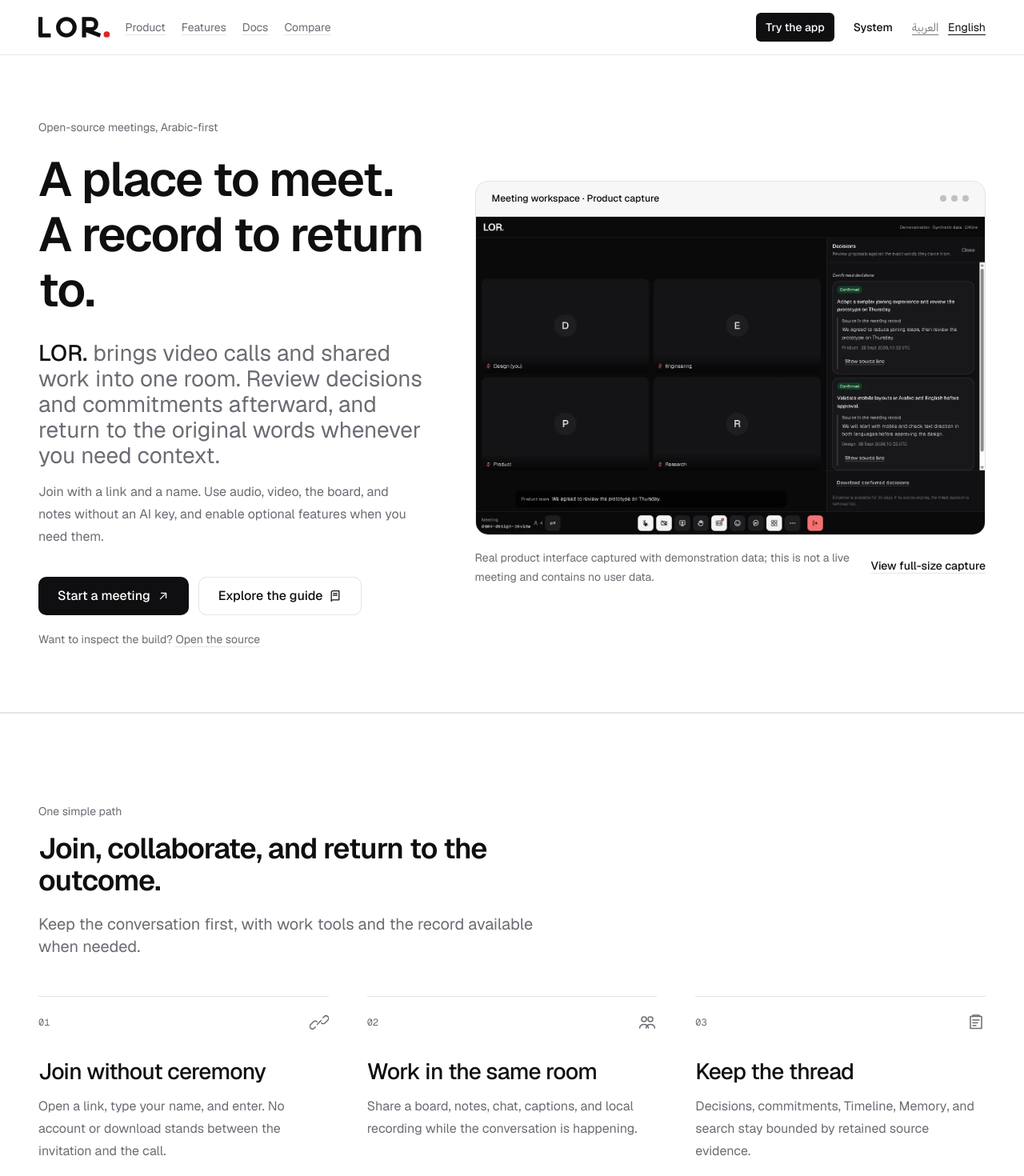
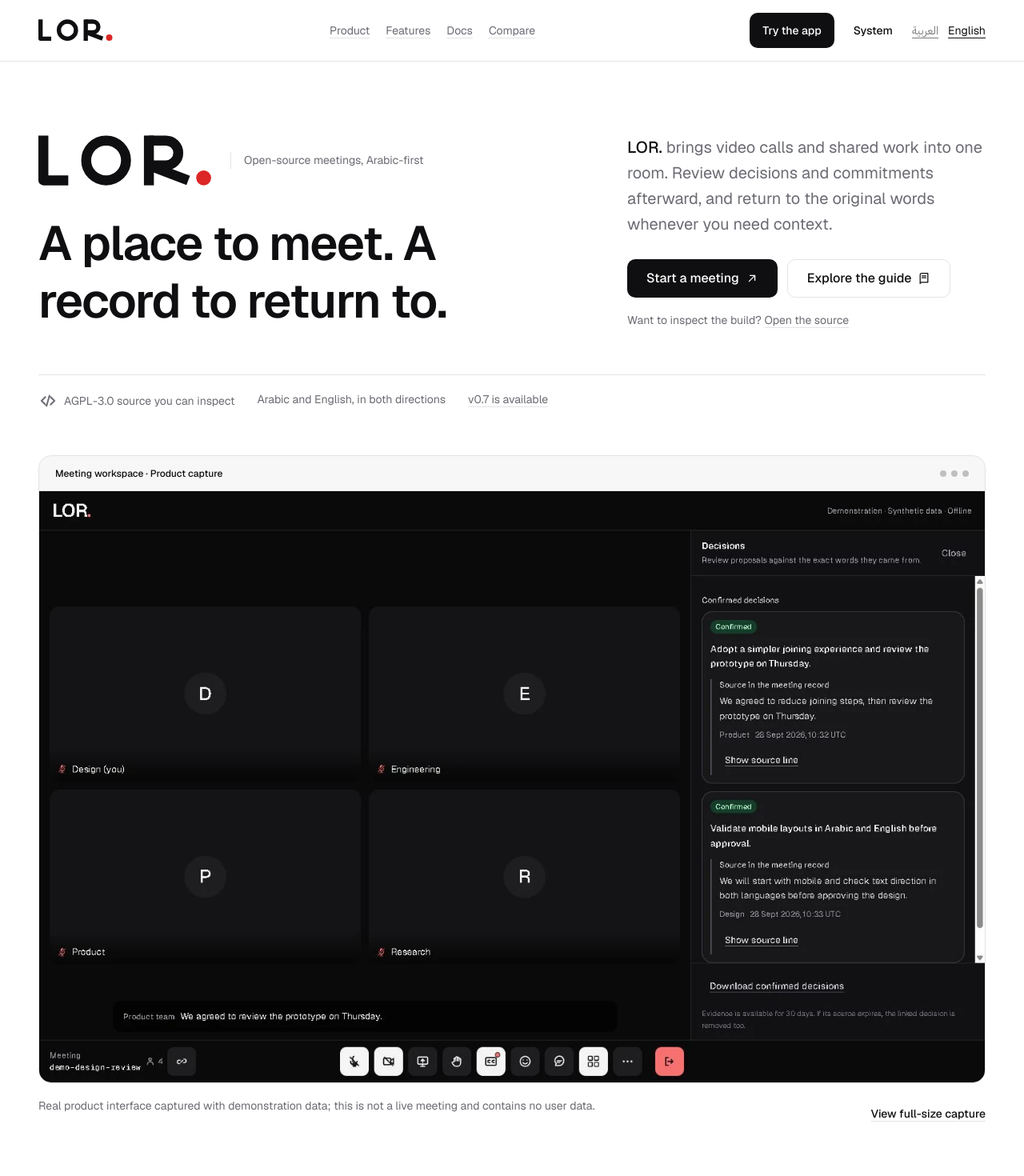
Before and after one commit to Lord-shaban/lor, a Next.js app in the folder apps/web/: page /en/about in a window 1280 px wide. Shown: the top 1470 px of the page at 80% size. Built offline with nearby package versions, Linux system fonts and the light colour scheme.

Commit message:
feat(ui): polish landing layout around brand and product evidence

```diff
--- a/apps/web/app/[locale]/about/page.tsx
+++ b/apps/web/app/[locale]/about/page.tsx
@@ -7,6 +7,8 @@
 import { LocaleSwitcher } from "@/components/locale-switcher";
 import { ThemeToggle } from "@/components/theme-toggle";
 import { Button } from "@/components/ui/button";
+import { Brand } from "@/components/brand";
+import { ProductScreenshot } from "@/components/product-screenshot";
 import { LandingMeetingShowcase } from "@/components/landing-meeting-showcase";
 import {
   BoardIcon,
@@ -15,8 +17,7 @@
   ShieldIcon,
 } from "@/components/landing-icons";
 
-const LIVE_APP = "https://lor-bay.vercel.app";
-const CONTAINER = "mx-auto w-full max-w-7xl px-6 sm:px-8 lg:px-12";
+const CONTAINER = "mx-auto w-full max-w-7xl px-5 sm:px-8 lg:px-12";
 const TEXT_LINK =
   "underline decoration-border underline-offset-4 transition-colors duration-150 hover:decoration-foreground";
 
@@ -57,32 +58,32 @@
 
       <header className="z-30 border-b border-border bg-background/95 lg:sticky lg:top-0 lg:backdrop-blur-sm">
         <div className={`${CONTAINER} py-4`}>
-          <div className="grid items-center gap-4 sm:grid-cols-[auto_1fr_auto]">
-            <Link href="/" aria-label="LOR." className="justify-self-start">
-              <LorWordmark className="h-9 w-auto" />
+          <div className="grid grid-cols-[auto_1fr] items-center gap-3 sm:grid-cols-[auto_1fr_auto]">
+            <Link href="/" aria-label="LOR." className="inline-flex min-h-11 items-center justify-self-start">
+              <Brand size="md" />
             </Link>
 
             <nav
               aria-label={t("nav.label")}
-              className="order-3 flex flex-wrap items-center justify-center gap-x-5 gap-y-2 text-sm text-muted sm:order-none sm:justify-start"
+              className="order-3 col-span-2 flex flex-wrap items-center gap-x-5 text-sm text-muted sm:order-none sm:col-span-1 sm:justify-center"
             >
-              <a className={TEXT_LINK} href="#story">
+              <a className={`inline-flex min-h-11 items-center ${TEXT_LINK}`} href="#story">
                 {t("nav.product")}
               </a>
-              <a className={TEXT_LINK} href="#features">
+              <a className={`inline-flex min-h-11 items-center ${TEXT_LINK}`} href="#features">
                 {t("nav.features")}
               </a>
-              <Link className={TEXT_LINK} href="/docs">
+              <Link className={`inline-flex min-h-11 items-center ${TEXT_LINK}`} href="/docs">
                 {t("nav.docs")}
               </Link>
-              <a className={TEXT_LINK} href="#compare">
+              <a className={`inline-flex min-h-11 items-center ${TEXT_LINK}`} href="#compare">
                 {t("nav.compare")}
               </a>
             </nav>
 
-            <div className="flex items-center justify-self-end gap-2 sm:gap-3">
-              <Button asChild size="sm">
-                <a href={LIVE_APP}>{t("nav.try")}</a>
+            <div className="flex items-center justify-self-end gap-2 sm:gap-3 [&_nav_a]:inline-flex [&_nav_a]:min-h-11 [&_nav_a]:items-center [&_button]:min-h-11">
+              <Button asChild size="md" className="hidden sm:inline-flex">
+                <Link href="/">{t("nav.try")}</Link>
               </Button>
               <ThemeToggle />
               <LocaleSwitcher />
@@ -97,56 +98,27 @@
           className="overflow-hidden border-b border-border"
         >
           <div
-            className={`${CONTAINER} grid gap-12 py-14 sm:py-20 lg:grid-cols-[0.86fr_1.14fr] lg:items-center lg:gap-16 lg:py-20`}
+            className={`${CONTAINER} grid gap-10 py-12 sm:py-16 lg:gap-14 lg:py-20`}
           >
-            <div className="max-w-2xl">
-              <p className="text-sm text-muted">
-                {t("hero.kicker")}
-              </p>
-
-              <h1
-                id="landing-title"
-                className="mt-5 max-w-[15ch] text-4xl font-semibold leading-[1.15] tracking-tight sm:text-5xl lg:text-6xl"
-              >
-                {t("hero.title")}
-              </h1>
-
-              <p className="mt-7 max-w-xl text-lg leading-8 text-muted sm:text-xl">
-                {t.rich("hero.description", {
-                  brand: (chunks) => (
-                    <bdi className="font-medium text-foreground">{chunks}</bdi>
-                  ),
-                })}
-              </p>
-
-              <p className="mt-4 max-w-xl text-base leading-7 text-muted">
-                {t("hero.supporting")}
-              </p>
-
-              <div className="mt-9 flex flex-col gap-3 sm:flex-row sm:flex-wrap">
-                <Button asChild size="lg">
-                  <a href={LIVE_APP}>
-                    {t("hero.liveCta")}
-                    <ArrowUpRightIcon />
-                  </a>
-                </Button>
-                <Button asChild size="lg" variant="outline">
-                  <Link href="/docs">
-                    {t("hero.docsCta")}
-                    <BookIcon />
-                  </Link>
-                </Button>
+            <div className="grid gap-8 lg:grid-cols-[1.2fr_0.8fr] lg:items-end lg:gap-16">
+              <div>
+                <div className="mb-6 flex flex-wrap items-center gap-4"><Brand size="lg" /><span className="border-s border-border ps-4 text-sm text-muted">{t("hero.kicker")}</span></div>
+                <h1 id="landing-title" className="max-w-[20ch] text-4xl font-semibold leading-[1.2] tracking-tight text-balance sm:text-5xl lg:text-6xl">{t("hero.title")}</h1>
               </div>
-
-              <p className="mt-5 text-sm text-muted">
-                {t("hero.sourceLead")} {" "}
-                <Link className={TEXT_LINK} href="/resources/source">
-                  {t("hero.sourceCta")}
-                </Link>
-              </p>
-
+              <div className="max-w-xl">
+                <p className="text-lg leading-8 text-muted">{t.rich("hero.description", { brand: chunks => <bdi className="font-medium text-foreground">{chunks}</bdi> })}</p>
+                <div className="mt-7 flex flex-col gap-3 sm:flex-row sm:flex-wrap">
+                  <Button asChild size="lg"><Link href="/">{t("hero.liveCta")}<ArrowUpRightIcon /></Link></Button>
+                  <Button asChild size="lg" variant="outline"><Link href="/docs">{t("hero.docsCta")}<BookIcon /></Link></Button>
+                </div>
+                <p className="mt-4 text-sm leading-6 text-muted">{t("hero.sourceLead")} <Link className={TEXT_LINK} href="/resources/source">{t("hero.sourceCta")}</Link></p>
+              </div>
             </div>
-
+            <div className="flex flex-wrap gap-x-7 gap-y-3 border-t border-border pt-5 text-sm text-muted">
+              <span className="inline-flex items-center gap-2"><CodeIcon />{t("hero.proofLicense")}</span>
+              <span>{t("hero.proofLocale")}</span>
+              <Link href="/resources/roadmap" className={TEXT_LINK}>{t("hero.proofStatus")}</Link>
+            </div>
             <LandingMeetingShowcase />
           </div>
         </section>
@@ -161,17 +133,14 @@
               <p className="mt-5 text-base leading-7 text-muted sm:text-lg">{t("story.intro")}</p>
             </div>
 
-            <ol className="mt-12 grid gap-10 md:grid-cols-3 md:gap-7 lg:gap-12">
-              <StoryStep number="01" icon={<LinkIcon />} title={t("story.steps.join.title")}>
-                {t.rich("story.steps.join.body", { term: (chunks) => <bdi>{chunks}</bdi> })}
-              </StoryStep>
-              <StoryStep number="02" icon={<TogetherIcon />} title={t("story.steps.together.title")}>
-                {t.rich("story.steps.together.body", { term: (chunks) => <bdi>{chunks}</bdi> })}
-              </StoryStep>
-              <StoryStep number="03" icon={<EvidenceIcon />} title={t("story.steps.evidence.title")}>
-                {t.rich("story.steps.evidence.body", { term: (chunks) => <bdi>{chunks}</bdi> })}
-              </StoryStep>
-            </ol>
+            <div className="mt-10 grid gap-10 lg:grid-cols-[1.15fr_0.85fr] lg:items-start lg:gap-14">
+              <ProductScreenshot src={`/landing/product-home-${locale}.webp`} alt={t("screenshot.homeAlt")} label={t("screenshot.homeLabel")} caption={t("screenshot.homeCaption")} inspect={t("screenshot.inspect")} sizes="(max-width: 1024px) 100vw, 640px" />
+              <ol className="grid gap-7">
+                <StoryStep number="01" icon={<LinkIcon />} title={t("story.steps.join.title")}>{t.rich("story.steps.join.body", { term: chunks => <bdi>{chunks}</bdi> })}</StoryStep>
+                <StoryStep number="02" icon={<TogetherIcon />} title={t("story.steps.together.title")}>{t.rich("story.steps.together.body", { term: chunks => <bdi>{chunks}</bdi> })}</StoryStep>
+                <StoryStep number="03" icon={<EvidenceIcon />} title={t("story.steps.evidence.title")}>{t.rich("story.steps.evidence.body", { term: chunks => <bdi>{chunks}</bdi> })}</StoryStep>
+              </ol>
+            </div>
           </div>
         </section>
 
@@ -208,32 +177,32 @@
               <p className="max-w-2xl text-base leading-7 text-muted sm:text-lg">{t("compare.intro")}</p>
             </div>
 
-            <div className="mt-12 hidden overflow-x-auto rounded-[var(--radius-lg)] border border-border bg-background lg:block">
-              <table className="w-full min-w-[48rem] border-collapse text-start text-sm">
+            <div className="mt-12 hidden overflow-hidden rounded-[var(--radius-lg)] border border-border bg-background lg:block">
+              <table className="w-full table-fixed border-collapse text-start text-sm leading-6">
                 <caption className="sr-only">{t("compare.caption")}</caption>
                 <thead className="bg-surface">
                   <tr className="border-b border-border">
-                    <th scope="col" className="w-[22%] px-5 py-4 font-medium">{t("compare.capability")}</th>
-                    <th scope="col" className="w-[26%] px-5 py-4 font-semibold">{t("compare.lor")}</th>
-                    <th scope="col" className="w-[26%] px-5 py-4 font-medium">Zoom</th>
-                    <th scope="col" className="w-[26%] px-5 py-4 font-medium">Google Meet</th>
+                    <th scope="col" className="text-start w-[22%] px-5 py-4 font-medium">{t("compare.capability")}</th>
+                    <th scope="col" className="text-start w-[26%] bg-foreground px-5 py-5 font-semibold text-on-foreground"><Brand size="md" /> <span className="mt-2 block text-xs font-normal">{t("compare.lorHint")}</span></th>
+                    <th scope="col" className="text-start w-[26%] px-5 py-4 font-medium">Zoom</th>
+                    <th scope="col" className="text-start w-[26%] px-5 py-4 font-medium">Google Meet</th>
                   </tr>
                 </thead>
                 <tbody className="divide-y divide-border">
-                  {(["join", "collaboration", "captions", "record", "evidence"] as const).map((row) => (
+                  {(["openSource", "join", "collaboration", "captions", "record", "evidence", "keys", "search"] as const).map((row) => (
                     <ComparisonRow key={row} label={t(`compare.rows.${row}.label`)} lor={t(`compare.rows.${row}.lor`)} zoom={t(`compare.rows.${row}.zoom`)} meet={t(`compare.rows.${row}.meet`)} />
                   ))}
                 </tbody>
               </table>
             </div>
-            <div className="mt-10 grid gap-3 lg:hidden sm:grid-cols-2">
-              {(["join", "collaboration", "captions", "record", "evidence"] as const).map((row) => (
+            <div className="mt-10 grid gap-4 lg:hidden">
+              {(["openSource", "join", "collaboration", "captions", "record", "evidence", "keys", "search"] as const).map((row) => (
                 <article key={row} className="rounded-[var(--radius-lg)] border border-border bg-background p-5">
                   <h3 className="font-semibold">{t(`compare.rows.${row}.label`)}</h3>
-                  <dl className="mt-4 grid gap-3 text-sm leading-6">
-                    <div className="rounded-[var(--radius-md)] bg-surface p-3"><dt className="font-semibold">{t("compare.lor")}</dt><dd className="mt-1 text-muted">{t(`compare.rows.${row}.lor`)}</dd></div>
-                    <div><dt className="font-medium">Zoom</dt><dd className="mt-1 text-muted">{t(`compare.rows.${row}.zoom`)}</dd></div>
-                    <div><dt className="font-medium">Google Meet</dt><dd className="mt-1 text-muted">{t(`compare.rows.${row}.meet`)}</dd></div>
+                  <dl className="mt-4 grid gap-3 text-sm leading-6 sm:grid-cols-3">
+                    <div className="rounded-[var(--radius-md)] bg-foreground p-4 text-on-foreground"><dt className="font-semibold">{t("compare.lor")}</dt><dd className="mt-1">{t(`compare.rows.${row}.lor`)}</dd></div>
+                    <div className="px-1 py-2"><dt className="font-medium">Zoom</dt><dd className="mt-1 text-muted">{t(`compare.rows.${row}.zoom`)}</dd></div>
+                    <div className="px-1 py-2"><dt className="font-medium">Google Meet</dt><dd className="mt-1 text-muted">{t(`compare.rows.${row}.meet`)}</dd></div>
                   </dl>
                 </article>
               ))}
@@ -244,6 +213,8 @@
               <a className={TEXT_LINK} href="https://support.zoom.com/hc/en/article?id=zm_kb&sysparm_article=KB0058013">{t("compare.sources.zoomSummary")}</a>
               <a className={TEXT_LINK} href="https://support.zoom.com/hc/en/article?id=zm_kb&sysparm_article=KB0059856">{t("compare.sources.zoomRecord")}</a>
               <a className={TEXT_LINK} href="https://support.zoom.com/hc/en/article?id=zm_kb&sysparm_article=KB0058810">{t("compare.sources.zoomCaptions")}</a>
+              <a className={TEXT_LINK} href="https://support.zoom.com/hc/en/article?id=zm_kb&sysparm_article=KB0078289">{t("compare.sources.zoomTasks")}</a>
+              <a className={TEXT_LINK} href="https://support.zoom.com/hc/en/article?id=zm_kb&sysparm_article=KB0057861">{t("compare.sources.zoomData")}</a>
               <a className={TEXT_LINK} href="https://support.google.com/meet/answer/9303069?hl=en">{t("compare.sources.meetJoin")}</a>
               <a className={TEXT_LINK} href="https://support.google.com/meet/answer/14754931?hl=en">{t("compare.sources.meetNotes")}</a>
               <a className={TEXT_LINK} href="https://support.google.com/meet/answer/9308681?hl=en">{t("compare.sources.meetRecord")}</a>
@@ -280,7 +251,7 @@
                 <p className="mt-5 text-base leading-7 text-muted sm:text-lg">{t("openSource.body")}</p>
               </div>
 
-              <div className="grid gap-3 sm:grid-cols-3">
+              <div className="grid gap-3">
                 <ResourceCard href="/resources/source" title={t("openSource.source")} hint={t("openSource.sourceHint")} />
                 <ResourceCard href="/resources/contributing" title={t("openSource.contribute")} hint={t("openSource.contributeHint")} />
                 <ResourceCard href="/resources/roadmap" title={t("openSource.roadmap")} hint={t("openSource.roadmapHint")} />
@@ -310,12 +281,12 @@
         <section aria-labelledby="final-title" className={`${CONTAINER} py-16 sm:py-20 lg:py-28`}>
           <div className="grid gap-8 rounded-[var(--radius-lg)] border border-border bg-foreground px-6 py-10 text-on-foreground sm:px-10 sm:py-14 lg:grid-cols-[1fr_auto] lg:items-end lg:gap-12 lg:px-14">
             <div className="max-w-2xl">
-              <div className="flex items-center gap-3"><LorMark /><p className="text-sm opacity-65">{t("final.eyebrow")}</p></div>
+              <div className="flex items-center gap-3"><Brand size="md" /><p className="text-sm opacity-65">{t("final.eyebrow")}</p></div>
               <h2 id="final-title" className="mt-5 text-3xl font-semibold tracking-tight sm:text-4xl">{t("final.title")}</h2>
               <p className="mt-4 text-base leading-7 opacity-75 sm:text-lg">{t("final.body")}</p>
             </div>
             <div className="flex flex-col gap-3 sm:flex-row">
-              <a href={LIVE_APP} className="inline-flex min-h-12 items-center justify-center gap-2 rounded-[var(--radius-md)] bg-on-foreground px-6 text-base font-medium text-foreground transition-opacity duration-150 hover:opacity-85 focus-visible:outline-2 focus-visible:outline-offset-2 focus-visible:outline-on-foreground">{t("final.liveCta")}<ArrowUpRightIcon /></a>
+              <Link href="/" className="inline-flex min-h-12 items-center justify-center gap-2 rounded-[var(--radius-md)] bg-on-foreground px-6 text-base font-medium text-foreground transition-opacity duration-150 hover:opacity-85 focus-visible:outline-2 focus-visible:outline-offset-2 focus-visible:outline-on-foreground">{t("final.liveCta")}<ArrowUpRightIcon /></Link>
               <Link href="/docs" className="inline-flex min-h-12 items-center justify-center gap-2 rounded-[var(--radius-md)] border border-on-foreground/40 px-6 text-base font-medium text-on-foreground transition-colors duration-150 hover:bg-on-foreground/10 focus-visible:outline-2 focus-visible:outline-offset-2 focus-visible:outline-on-foreground">{t("final.docsCta")}<BookIcon /></Link>
             </div>
           </div>
@@ -325,7 +296,7 @@
       <footer className="border-t border-border">
         <div className={`${CONTAINER} flex flex-col gap-7 py-9 text-sm text-muted sm:flex-row sm:items-start sm:justify-between`}>
           <div>
-            <div className="flex items-center gap-3"><LorWordmark className="h-7 w-auto" /><span className="text-muted">{t("footer.descriptor")}</span></div>
+            <div className="flex items-center gap-3"><Brand size="md" /><span className="text-muted">{t("footer.descriptor")}</span></div>
             <p className="mt-3 max-w-sm leading-6">{t("footer.tagline")}</p>
           </div>
           <nav aria-label={t("footer.label")} className="grid grid-cols-2 gap-x-8 gap-y-3 sm:flex sm:flex-wrap sm:gap-x-6">
@@ -341,7 +312,7 @@
 }
 
 function StoryStep({ number, icon, title, children }: { number: string; icon: ReactNode; title: string; children: ReactNode }) {
-  return <li className="border-t border-border pt-5"><div className="flex items-center justify-between gap-4"><span dir="ltr" className="font-mono text-xs tabular-nums text-muted">{number}</span><span className="text-muted" aria-hidden="true">{icon}</span></div><h3 className="mt-8 text-xl font-medium tracking-tight">{title}</h3><p className="mt-3 text-base leading-7 text-muted">{children}</p></li>;
+  return <li className="border-t border-border pt-5"><div className="flex items-center justify-between gap-4"><span dir="ltr" className="font-mono text-xs tabular-nums text-muted">{number}</span><span className="text-muted" aria-hidden="true">{icon}</span></div><h3 className="mt-3 text-xl font-medium tracking-tight">{title}</h3><p className="mt-3 text-base leading-7 text-muted">{children}</p></li>;
 }
 
 function FeatureCard({ icon, title, children }: { icon: ReactNode; title: string; children: ReactNode }) {
@@ -359,19 +330,11 @@
 }
 
 function ComparisonRow({ label, lor, zoom, meet }: { label: string; lor: string; zoom: string; meet: string }) {
-  return <tr><th scope="row" className="px-5 py-5 text-start font-medium">{label}</th><td className="bg-surface/60 px-5 py-5 font-medium">{lor}</td><td className="px-5 py-5 text-muted">{zoom}</td><td className="px-5 py-5 text-muted">{meet}</td></tr>;
+  return <tr><th scope="row" className="px-5 py-5 text-start font-medium">{label}</th><td className="border-x border-border bg-surface-strong px-5 py-5 font-medium">{lor}</td><td className="px-5 py-5 text-muted">{zoom}</td><td className="px-5 py-5 text-muted">{meet}</td></tr>;
 }
 
 function FaqItem({ question, children }: { question: string; children: ReactNode }) {
   return <details className="group"><summary className="flex min-h-16 cursor-pointer list-none items-center justify-between gap-5 py-5 text-start font-medium [&::-webkit-details-marker]:hidden"><span>{question}</span><ChevronDownIcon className="shrink-0 text-muted transition-transform duration-150 group-open:rotate-180" /></summary><div className="max-w-2xl pb-6 pe-8 text-base leading-7 text-muted">{children}</div></details>;
-}
-
-function LorWordmark({ className = "" }: { className?: string }) {
-  return <svg role="img" aria-label="LOR." viewBox="0 0 360 140" fill="none" className={className}><title>LOR.</title><g stroke="currentColor" strokeWidth="20" strokeLinecap="butt" strokeLinejoin="round"><path d="M10 20V110H60" /><circle cx="136" cy="70" r="40" /><path d="M222 20V120M222 30H256A25 25 0 0 1 256 80H222M222 80L301 110" /></g><circle cx="332" cy="105" r="15" fill="var(--live)" /></svg>;
-}
-
-function LorMark() {
-  return <svg aria-hidden="true" viewBox="0 0 64 64" className="h-7 w-7"><circle cx="27" cy="30" r="13" fill="none" stroke="currentColor" strokeWidth="8" /><circle cx="50" cy="45" r="6" fill="var(--live)" /></svg>;
 }
 
 function ArrowUpRightIcon({ className = "" }: { className?: string }) {
```
Also changed, not shown: 1 other file (tests, documents, lock files or other folders).
